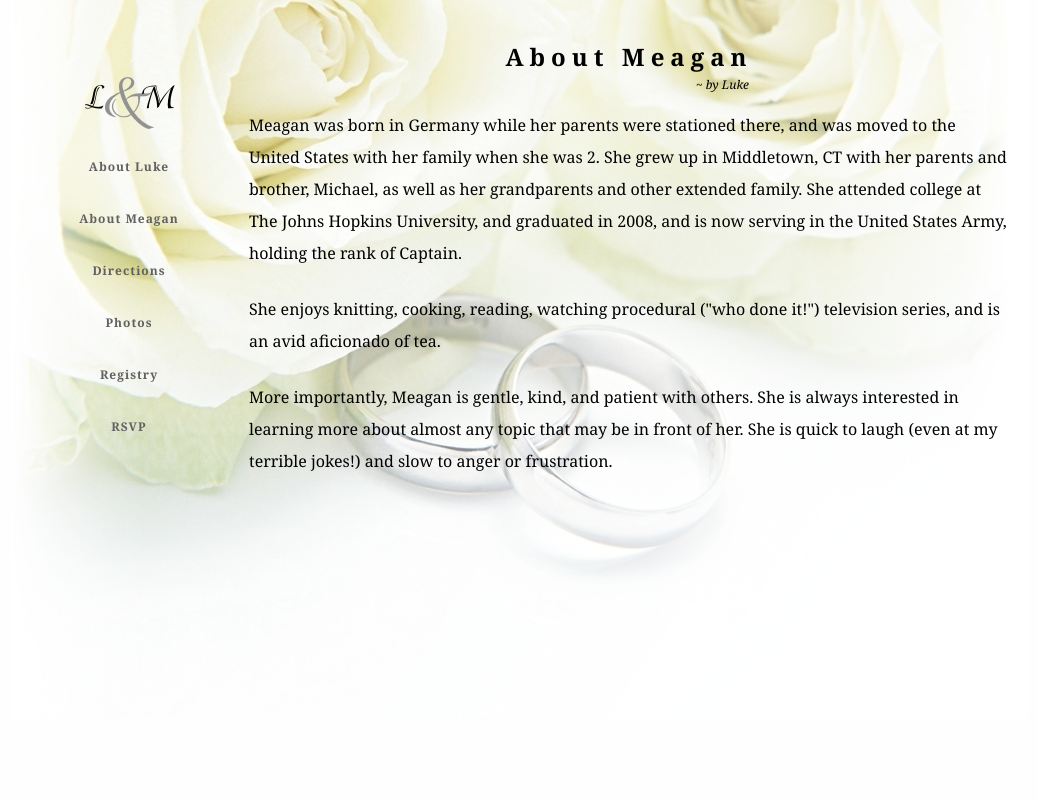
After one commit to lukesneeringer/personal, a Python web app: template wedding/static/templates/about-meagan.html in a window 1280 px wide. The commit adds this page. Shown: the whole page, without its empty margins (121-1159 px from the left). Run offline with Jinja, Linux system fonts and the light colour scheme; the template is opened without the code that fills it, so the values that code supplies are empty.

Commit message:
Wedding stuff. Mostly static content.

```diff
--- a/wedding/rsvp/urls.py
+++ b/wedding/rsvp/urls.py
@@ -0,0 +1,6 @@
+from django.conf.urls.defaults import patterns, include, url
+
+
+urlpatterns = patterns('wedding.rsvp.views',
+    url('', 'index', name='rsvp'),
+)
--- /dev/null
+++ b/wedding/rsvp/views.py
@@ -0,0 +1,2 @@
+def index(request):
+    pass
--- a/wedding/static/static/css/global.css
+++ b/wedding/static/static/css/global.css
@@ -13,7 +13,7 @@ body {
     background-attachment: fixed;
     background-color: #fdfefd;
     background-image: url('/static/img/background.png');
-    background-position: center 100px;
+    background-position: center 0px;
     background-repeat: no-repeat;
     font-family: Arial;
     margin-left: auto;
@@ -22,24 +22,16 @@ body {
     width: 980px;
 }
 
-/* header */
-header {
-    display: block;
-    height: 100px;
-    position: fixed;
-    width: 100%;
-}
-
 /* nav */
 nav {
     bottom: 0px;
     position: fixed;
-    top: 100px;
+    top: 60px;
     width: 200px;
 }
 
 nav a:first-child {
-    height: 75px;
+    height: 80px;
     padding-top: 0px;
 }
 
@@ -49,9 +41,9 @@ nav a {
     font-family: Georgia;
     font-size: 12px;
     font-weight: bold;
-    height: 40px;
+    height: 52px;
     letter-spacing: 1px;
-    padding-top: 12px;
+    padding-top: 18px;
     text-align: center;
     width: 200px;
 }
@@ -65,20 +57,37 @@ nav a:hover, nav a:active {
 #content {
     display: block;
     font-family: Georgia;
-    margin-top: 116px;
+    margin-top: 16px;
     margin-left: 220px;
     position: relative;
     width: 760px;
 }
 
 #content > h1 {
-    font-style: italic;
+    font-family: Georgia, Times, Serif;
+    font-size: 24px;
+    letter-spacing: 0.25em;
+    margin-top: 40px;
+    text-align: center;
 }
 
 #content p {
-    line-height: 150%;
+    line-height: 200%;
     margin-top: 12px;
-    margin-bottom: 12px;
+    margin-bottom: 24px;
+}
+
+#content p.byline {
+    font-size: 12px;
+    font-style: italic;
+    margin-top: 0px;
+    margin-bottom: 0px;
+    margin-right: 260px;
+    text-align: right;
+}
+
+#content p.byline:before {
+    content: "~ ";
 }
 
 /* home page */
--- /dev/null
+++ b/wedding/static/templates/about-luke.html
@@ -0,0 +1,6 @@
+{% extends "base.html" %}
+
+{% block content %}
+    <h1>About Luke</h1>
+    <p class="byline">by Meagan</p>
+{% endblock %}
--- /dev/null
+++ b/wedding/static/templates/about-meagan.html
@@ -0,0 +1,27 @@
+{% extends "base.html" %}
+
+{% block content %}
+    <h1>About Meagan</h1>
+    <p class="byline">by Luke</p>
+
+    <p>Meagan was born in Germany while her parents were stationed there,
+        and was moved to the United States with her family when she was 2.
+        She grew up in Middletown, CT with her parents and brother, Michael,
+        as well as her grandparents and other extended family. She attended
+        college at The Johns Hopkins University, and graduated in 2008,
+        and is now serving in the United States Army, holding the rank
+        of Captain.
+    </p>
+
+    <p>She enjoys knitting, cooking, reading, watching procedural
+        ("who done it!") television series, and is an avid aficionado of
+        tea.
+    </p>
+
+    <p>More importantly, Meagan is gentle, kind, and patient with others.
+        She is always interested in learning more about almost any topic
+        that may be in front of her. She is quick to laugh (even at my terrible
+        jokes!) and slow to anger or frustration.
+    </p>
+
+{% endblock %}
--- a/wedding/static/templates/base.html
+++ b/wedding/static/templates/base.html
@@ -7,13 +7,10 @@
 		{% endblock %}
 	</head>
 	<body>
-		<header>
-			<!-- randomly selected image here -->
-		</header>
 		<nav>
-			<a href="/"><img src="{{ STATIC_URL }}img/logo-sm.png" /></a>
-			<a href="">About Luke</a>
-			<a href="">About Meagan</a>
+			<a href="{{ url('home') }}"><img src="{{ STATIC_URL }}img/logo-sm.png" /></a>
+			<a href="{{ url('info', kwargs={ 'template_name': 'about-luke' }) }}">About Luke</a>
+			<a href="{{ url('info', kwargs={ 'template_name': 'about-meagan' }) }}">About Meagan</a>
 			<a href="">Directions</a>
 			<a href="">Photos</a>
 			<a href="">Registry</a>
--- a/wedding/static/urls.py
+++ b/wedding/static/urls.py
@@ -2,6 +2,6 @@ from django.conf.urls.defaults import patterns, url
 
 
 urlpatterns = patterns('wedding.static.views',
-    url(r'^$', 'home'),
-    url(r'^$info/', 'info'),
+    url(r'^$', 'home', name='home'),
+    url(r'^info/(?P<template_name>[\w\d-]+)/$', 'info', name='info'),
 )
```
Also changed, not shown: wedding/static/views.py (+5 -3 lines), wedding/static/static/img/background.png.
